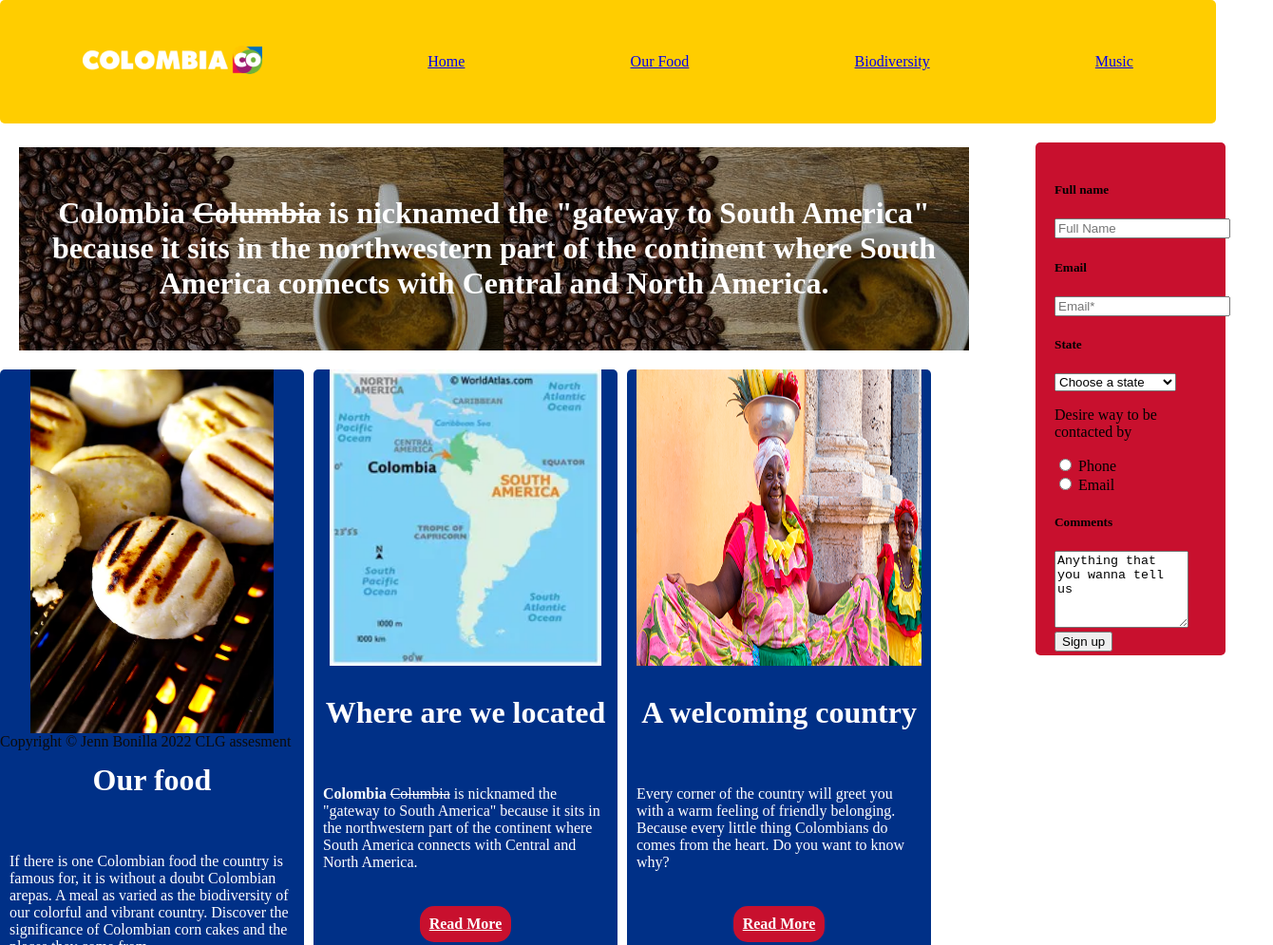
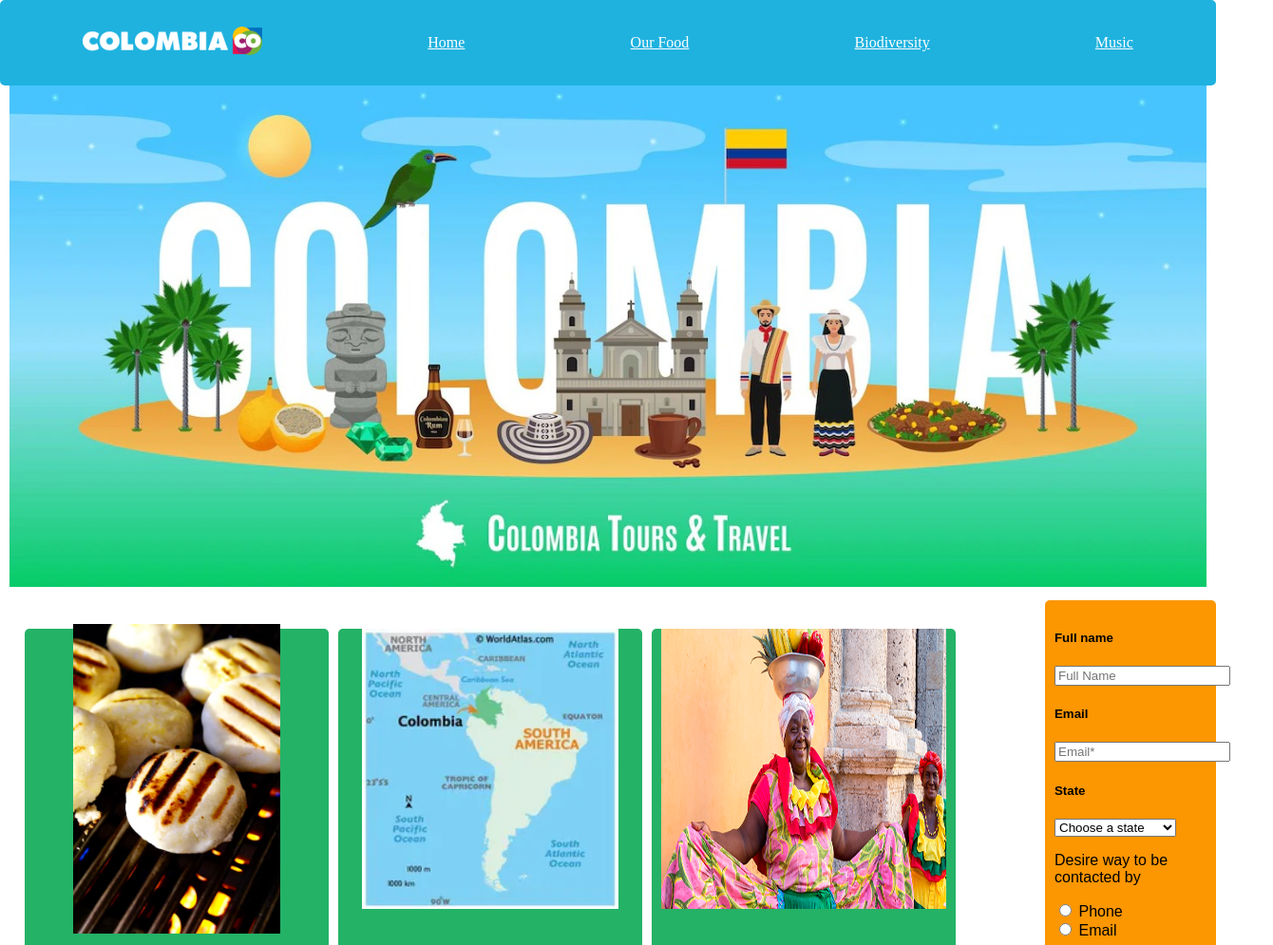
Before and after one commit to Rossyfer09/CLG, a plain HTML site: page Assesment/Index.html in a window 1280 px wide. Shown: the top 995 px of the page at 95% size, 1340 px wide, since content can reach past the window. Drawn offline with Linux system fonts and the light colour scheme.

Commit message:
Add files via upload

```diff
--- a/Assesment/Index.html
+++ b/Assesment/Index.html
@@ -10,6 +10,8 @@
 </head>
 
 <body>
+    <div id="container">
+
         <div class="menu">
             <nav><a href="https://www.colombia.co/en/"> <img src="/Image/main-logo.png" alt="Colombia oficial page"
                         target="_blank"></a>
@@ -23,23 +25,20 @@
                     target="_blank"> Music </a> </nav>
         </div>
 
+        &nbsp
+
+        <div id="Banner"> <embed src="/Image/banner1.jpg" alt="colombia" height="70%" width="100%"> </div>
+
         <div class="content-wrapper">
             <div id="content">
-            <div id="Banner">
-                <div class="text_banner">
-                    <h1>Colombia <del>Columbia</del> is nicknamed the "gateway to South America" because it sits in the
-                        northwestern part of the continent where South America connects with Central and North America.
-                    </h1>
-                </div>
-            </div>
-
                 <div class="catalogo">
                     <div class=column>
                         <div class="card">
                             <img src="/Image/arepa.png" alt="Colombian Arepa">
                             <h1>Our food</h1>
                             <p>If there is one Colombian food the country is famous for, it is without a doubt Colombian
-                            arepas. A meal as varied as the biodiversity of our colorful and vibrant country. Discover
+                                arepas. A meal as varied as the biodiversity of our colorful and vibrant country.
+                                Discover
                                 the significance of Colombian corn cakes and the places they come from.</p>
                             <a href="https://www.colombia.co/en/colombia-culture/gastronomy/colombian-corn-cakes-and-the-places-they-come-from/"
                                 target="blank" class="button">Read More</a>
@@ -47,7 +46,8 @@
                         <div class="card">
                             <img src="/Image/cumbia1.png" alt="Carnaval">
                             <h1>Festival</h1>
-                        <p>In Colombians we like to celebrate - a lot! Check out this post and your travel dates and see
+                            <p>In Colombians we like to celebrate - a lot! Check out this post and your travel dates and
+                                see
                                 if you can join one of these fun and enjoyable Ferias y Fiestas.</p>
                             <a href="https://impulsetravel.co/en/blog/45/top-10-colombian-ferias-y-fientas-you-shouldn-t-miss"
                                 target="blank" class="button">Read More</a>
@@ -58,21 +58,25 @@
                         <div class="card">
                             <img src="/Image/map.jpg" alt="Colombian Map">
                             <h1>Where are we located</h1>
-                        <p> <strong>Colombia</strong> <del>Columbia</del> is nicknamed the "gateway to South America"
+                            <p> <strong>Colombia</strong> <del>Columbia</del> is nicknamed the "gateway to South
+                                America"
                                 because it
-                            sits in the northwestern part of the continent where South America connects with Central and
+                                sits in the northwestern part of the continent where South America connects with Central
+                                and
                                 North America.
                             </p>
-                        <a href="https://internationalliving.com/countries/colombia/where-is-colombia/" target="blank"
-                            class="button">Read
+                            <a href="https://internationalliving.com/countries/colombia/where-is-colombia/"
+                                target="blank" class="button">Read
                                 More</a>
                         </div>
 
                         <div class="card">
                             <img src="/Image/canocristales.jpg" alt="">
                             <h1>Places to Visit</h1>
-                        <p>Colombia: A country that warmly welcomes you with a unique mix of sights and sounds. Discover
-                            excellent beaches, step into the depths of the Amazon, try Colombian coffee, learn about the
+                            <p>Colombia: A country that warmly welcomes you with a unique mix of sights and sounds.
+                                Discover
+                                excellent beaches, step into the depths of the Amazon, try Colombian coffee, learn about
+                                the
                                 history and rich cultural heritage of an unforgettable land, and more!</p>
                             <a href="https://destinationlesstravel.com/best-places-to-visit-in-colombia/" target="blank"
                                 class="button">Read More</a>
@@ -83,7 +87,8 @@
                         <div class="card">
                             <img src="/Image/Minegra.png" alt="">
                             <h1>A welcoming country</h1>
-                        <p>Every corner of the country will greet you with a warm feeling of friendly belonging. Because
+                            <p>Every corner of the country will greet you with a warm feeling of friendly belonging.
+                                Because
                                 every little thing Colombians do comes from the heart. Do you want to know why?</p>
                             <a href="https://www.colombia.co/en/colombia-country/why-the-most-welcoming-country-feels-like-home/"
                                 target="blank" class="button">Read More</a>
@@ -92,9 +97,11 @@
                         <div class="card">
                             <img src="/Image/yo1.jpg" alt="with my family in my home town">
                             <h1>La Guajira</h1>
-                        <p>I m from a magic, a unique and beautiful place: a huge coastal Caribbean desert covered in
+                            <p>I m from a magic, a unique and beautiful place: a huge coastal Caribbean desert covered
+                                in
                                 giant sand dunes, salt flats, and stunning beaches, and home to Colombia’s largest
-                            Indigenous population. La Guajira is definitely one of the best places to visit in Colombia,
+                                Indigenous population. La Guajira is definitely one of the best places to visit in
+                                Colombia,
                                 so here are 11 reasons why you should make time to visit.</p>
                             <a href="https://theculturetrip.com/south-america/colombia/articles/11-reasons-why-you-should-visit-la-guajira-at-least-once-in-your-lifetime/"
                                 target="blank" class="button">Read More</a>
@@ -149,11 +156,12 @@
             </div>
         </div>
 
+
         &nbsp
         <div class="fixed-footer">
             <div> Copyright &copy; Jenn Bonilla 2022 CLG assesment</div>
         </div>
-
+    </div>
     <script src="js/main.js"></script>
 </body>
 
--- a/Assesment/css/style.css
+++ b/Assesment/css/style.css
@@ -3,18 +3,23 @@ body {
     padding-top: 30px;
     padding-bottom: 40px;
     margin: 0px;
+    font-family: sans-serif;
 }
 
+#container{
+    display: flex;
+    flex-direction: column;
+    padding: 10px 0;
+}
 .menu {
     display: flex;
-    flex-wrap: nowrap;
     justify-content: space-around;
     align-items: center;
     padding: 20px 0;
-    height: 90px;
+    height: 50px;
     width: 100%;
-    background-color: #FFCD00;
-    color: #444;
+    background-color: #1fb2df;
+    color: white;
     font-family: Gotham;
     position: fixed;
     top: 0;
@@ -22,9 +27,11 @@ body {
     z-index: 9999;
 }
 
+a{
+    color: white;
+}
 .content-wrapper {
     display: inline-flex;
-    padding: 20px 0;
 }
 
 #content {
@@ -32,16 +39,15 @@ body {
     flex-direction: column;
     justify-content: center;
     align-items: center;
-    margin-top: 10px;
-    width: 80%;
+    width: 100%;
     margin: auto;
-    padding: 20px;
+    padding: 10px;
     position: relative;
-    top: 85px;
+    /*top: 85px;*/
 }
 
 /*#menu>h1 {
-    border: 2px rgb(198, 185, 204);
+    ;
 }*/
 
 /* banner*/
@@ -49,11 +55,8 @@ body {
 #Banner {
     position: relative;
     text-align: center;
-    background-image: url('/Image/cafe.jpg');
-    background-size: auto;
-    color: white;
-    padding: 20px 10px;
-
+    background-size: 100%;
+    padding: 10px 10px;
 
 }
 
@@ -90,10 +93,10 @@ body {
     justify-content: center;
     flex: 1 1 21rem;
     width: 100%;
-    height: 90%;
+    height: 50%;
     border-radius: 5px;
     margin: 10px 10px;
-    background-color: #003087;
+    background-color: #24b267;
 
 }
 
@@ -113,7 +116,7 @@ h1 {
     margin: 20px;
     margin-top: auto;
     padding: 10px;
-    background-color: #C8102E;
+    background-color: #FC9601;
     border: none;
     border-radius: 15px;
     color: white;
@@ -121,17 +124,31 @@ h1 {
 }
 
 .my-form {
-    background-color: #C8102E;
+    background-color: #FC9601;
     /*box-shadow: 8px 8px 8px 8px rgba(199, 31, 31, 0.5);*/
     transition: 0.3s;
     border-radius: 5px;
     /* 5px rounded corners */
-    margin: 100px 50px;
-    padding: 20px;
+    /*margin: 100px 50px;*/
+    padding: 10px;
+    position: relative;
     text-align: left;
     width: 160px;
-    height: 500px;
+    height: 520px;
+
 }
+
+/*#content {
+    display: flex;
+    flex-direction: column;
+    justify-content: center;
+    align-items: center;
+    width: 100%;
+    margin: auto;
+    padding: 10px;
+    position: relative;
+    /*top: 85px;*/
+}*/
 
 .fixed-footer {
 
@@ -157,7 +174,10 @@ h1 {
     }
 
     .menu {
-        flex-wrap: wrap;
+        display: block;
+        height: 90px;
+        line-height: .8;
+        padding: 0.2em;
     }
 
 }
```
Also changed, not shown: Assesment/Image/banner1.jpg (added), Assesment/Image/banner2.jpg (added). Lines whose indentation alone changed are shown as unchanged.
